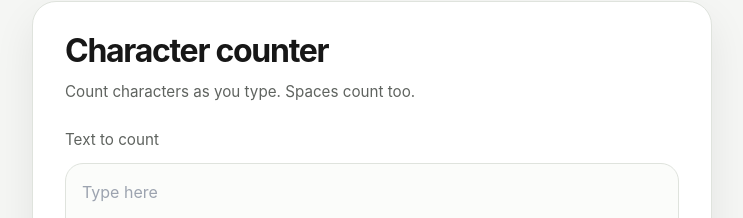
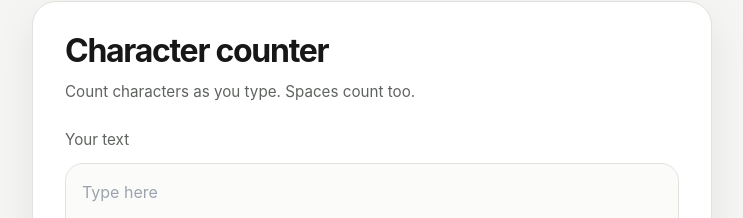
Before and after one commit to ThanhNV121097/project-89915c90, a Next.js app in the folder code/frontend/: page / in a window 1280 px wide. Shown: the part 122-340 px from the top of the page, without its empty margins (268-1011 px from the left). Built offline with nearby package versions, Linux system fonts and the light colour scheme.

Commit message:
align character counter label copy

```diff
--- a/code/frontend/components/CharacterCounterCard.tsx
+++ b/code/frontend/components/CharacterCounterCard.tsx
@@ -19,7 +19,7 @@ export function CharacterCounterCard() {
         </header>
 
         <label className={styles.field}>
-          <span className={styles.label}>Text to count</span>
+          <span className={styles.label}>Your text</span>
           <textarea
             ref={inputRef}
             aria-describedby="character-count privacy-hint"
```
